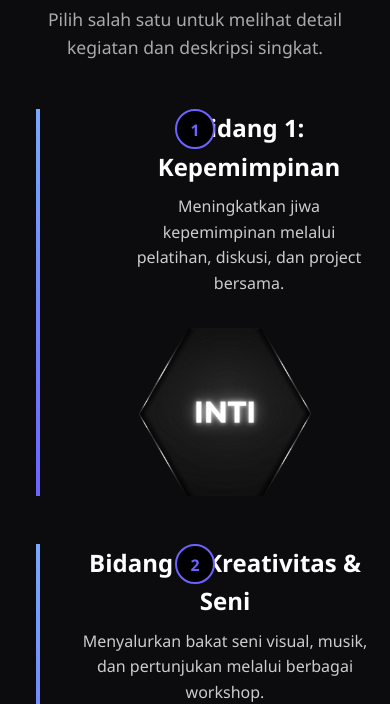
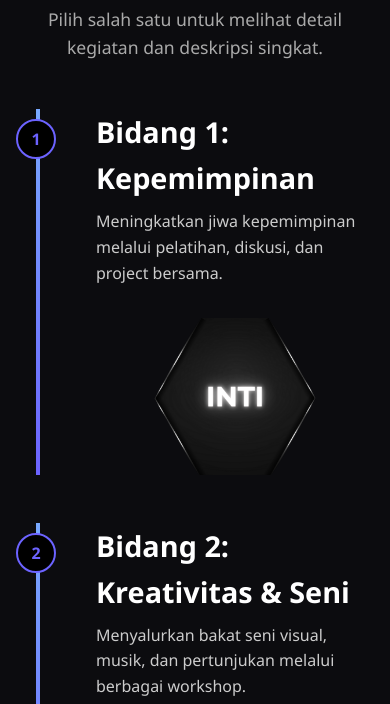
Before and after one commit to Knindo/osissmkn1stabat, a plain HTML site: page index.html in a window 390 px wide. Shown: the part 163-867 px from the top of the page. Drawn offline with Linux system fonts and the light colour scheme; files that its build step writes are made by us from their sources; files whose address does not match are found by name.

Commit message:
Update style.css

```diff
--- a/style.css
+++ b/style.css
@@ -1,209 +1,119 @@
-/* ========== Base Styles ========== */
-    * { box-sizing: border-box; margin: 0; padding: 0; }
+/* style.css */
+/* ========== Reset & Base ========== */
+* { box-sizing:border-box; margin:0; padding:0; }
 body {
-      background: #0c0c0f;
-      color: #e0e0e0;
-      font-family: 'Segoe UI', Tahoma, Geneva, Verdana, sans-serif;
-      line-height: 1.6;
+  background:#0c0c0f;
+  color:#e0e0e0;
+  font-family:'Segoe UI', Tahoma, Geneva, Verdana, sans-serif;
+  line-height:1.6;
 }
-    a { color: inherit; text-decoration: none; }
-    img { max-width: 100%; display: block; border-radius: 8px; }
+a { text-decoration:none; color:inherit; }
+img { max-width:100%; display:block; border-radius:8px; }
 
 /* ========== Container ========== */
 .container {
-      max-width: 1200px;
-      margin: 0 auto;
-      padding: 2rem 1rem;
-      position: relative;
+  max-width:1200px;
+  margin:0 auto;
+  padding:2rem 1rem;
 }
-
-    /* ========== Timeline ========== */
-    .timeline {
-    position: absolute;
-    top: 150px;
-    bottom: 0;
-    left: 50%;
-    transform: translateX(-50%);
-    width: 4px;
-    background: linear-gradient(to bottom, #78a9ff, #6c63ff);
-    z-index: 0;
-}
-
-    .milestone {
-    position: absolute;
-    left: 50%;
-    transform: translateX(-50%);
-    width: 40px;
-    height: 40px;
-    background: #000000;
-    color: #6c63ff;
-    border: 2px solid #6c63ff;
-    border-radius: 50%;
-    text-align: center;
-    line-height: 38px;
-    font-weight: bold;
-    z-index: 2;
-}
-
-    /* Atur posisi milestone manual untuk sekarang */
-    .milestone:nth-child(1) { top: 0px; }
-    .milestone:nth-child(2) { top: 530px; }
-    .milestone:nth-child(3) { top: 895px; }
-    .milestone:nth-child(4) { top: 1250px; }
-    .milestone:nth-child(5) { top: 1600px; }
-    .milestone:nth-child(6) { top: 1970px; }
-    .milestone:nth-child(7) { top: 2330px; }
-    .milestone:nth-child(8) { top: 2700px; }
-    .milestone:nth-child(9) { top: 3050px; }
-    /* Tambahkan sesuai kebutuhan */
-
 
 /* ========== Hero ========== */
 .hero {
-      text-align: center;
-      margin-bottom: 3rem;
+  text-align:center;
+  margin-bottom:3rem;
 }
 .hero h1 {
-      font-size: 2.5rem;
-      margin-bottom: 0.5rem;
-      color: #78a9ff;
+  font-size:2.5rem;
+  color:#78a9ff;
+  margin-bottom:.5rem;
 }
 .hero p {
-      font-size: 1.1rem;
-      color: #aaaaaa;
+  font-size:1.1rem;
+  color:#aaaaaa;
 }
 
-    /* ========== Section Layout ========== */
+/* ========== Section & Timeline ========== */
 .section {
-      display: flex;
-      align-items: center;
-      gap: 2rem;
-      margin-bottom: 3rem;
+  position:relative;
+  display:flex;
+  align-items:center;
+  gap:2rem;
+  margin-bottom:3rem;
+}
+/* alternating left/right on desktop */
+@media (min-width:769px) {
+  .section:nth-child(even) { flex-direction:row-reverse; }
 }
 
-    /* Alternate image/text positions */
-    .section:nth-child(even) {
-      flex-direction: row-reverse;
+/* the vertical line */
+.section::before {
+  content:'';
+  position:absolute;
+  top:0; bottom:0;
+  left:50%;
+  width:4px;
+  background:linear-gradient(to bottom, #78a9ff, #6c63ff);
+  transform:translateX(-50%);
+  z-index:0;
 }
 
-    .section .text {
-      flex: 1;
-    }
-    .section .text h2 {
-      font-size: 1.8rem;
-      margin-bottom: 0.5rem;
-      color: #ffffff;
+/* milestone bubble */
+.milestone {
+  position:absolute;
+  top:0;
+  left:50%;
+  transform:translate(-50%, -50%);
+  z-index:1;
+  width:40px; height:40px;
+  background:#000;
+  color:#6c63ff;
+  border:2px solid #6c63ff;
+  border-radius:50%;
+  text-align:center;
+  line-height:36px;
+  font-weight:bold;
+  flex-shrink:0;
 }
 
-    /* Mengatur Letak h2 */
-    .section:nth-child(even) .text {
-    padding-left: 3rem; /* atau coba 3rem sesuai kebutuhan */
+/* text & image */
+.section .text { flex:1; }
+.section .text h2 {
+  font-size:1.8rem;
+  color:#fff;
+  margin-bottom:.5rem;
 }
+.section .text p {
+  font-size:1rem;
+  color:#ccc;
+}
+.section .image { flex:1; }
 
+/* ========== Responsive (Mobile) ========== */
+@media (max-width:768px) {
   .section {
-  display: flex;
-  align-items: center;
-  gap: 2rem;
-  margin-bottom: 3rem;
-  position: relative;
-}
-
-.milestone {
-  width: 40px;
-  height: 40px;
-  background: #000;
-  color: #6c63ff;
-  border: 2px solid #6c63ff;
-  border-radius: 50%;
-  text-align: center;
-  line-height: 38px;
-  font-weight: bold;
-  flex-shrink: 0;
-}
-
-/* Garis timeline */
-.section::before {
-  content: '';
-  position: absolute;
-  top: 0;
-  bottom: 0;
-  left: 20px; /* posisi garis di kiri milestone */
-  width: 4px;
-  background: linear-gradient(to bottom, #78a9ff, #6c63ff);
-  z-index: -1;
-}
-
-/* Responsif: milestone dan garis pindah ke kiri */
-@media (max-width: 768px) {
-  .section {
-    flex-direction: column;
-    align-items: flex-start;
-    padding-left: 60px; /* beri ruang untuk milestone */
+    flex-direction:column;
+    align-items:flex-start;
+    padding-left:80px; /* space for line+bubble */
   }
   .section::before {
-    left: 20px;
+    left:20px;      /* garis ke kiri */
+    transform:none;
+  }
+  .milestone {
+    left:20px;      /* bubble juga ke kiri */
+    transform:translateX(-50%) translateY(0);
+    top:10px;       /* turun sedikit */
   }
 }
 
-
-    .section .text p {
-      font-size: 1rem;
-      color: #cccccc;
+/* ========== Footer ========== */
+.site-footer {
+  text-align:center;
+  padding:2rem 1rem;
+  margin-top:2rem;
+  background:#000;
 }
-    .section .image {
-      flex: 1;
+.site-footer .footer-content p {
+  color:#aaa;
+  font-size:.9rem;
 }
-
-    /* ========== Responsive ========== */
-    @media (max-width: 768px) {
-      .section {
-        flex-direction: column;
-        text-align: center;
-      }
-      .section:nth-child(even) {
-        flex-direction: column;
-      }
-      .section .text, .section .image {
-        width: 100%;
-      }
-      .section .text h2 {
-        font-size: 1.5rem;
-      }
-    }
-
-
-  .site-footer {
-    background-color: black;
-    color: white;
-    text-align: center;
-    padding: 30px 20px;
-    margin-top: 40px;
-    /* border-top: 3px solid #ff0000; */
-  }
-
-  .site-footer a {
-    color: cyan;
-    text-decoration: none;
-  }
-
-  .site-footer a:hover {
-    text-decoration: underline;
-  }
-
-  .footer-content p {
-    margin: 5px 0;
-    font-size: 14px;
-  }
-
-  html, body {
-    height: 100%;
-  }
-
-  body {
-    display: flex;
-    flex-direction: column;
-  }
-
-  main {
-    flex: 1;
-  }
```
Lines whose indentation alone changed are shown as unchanged.
